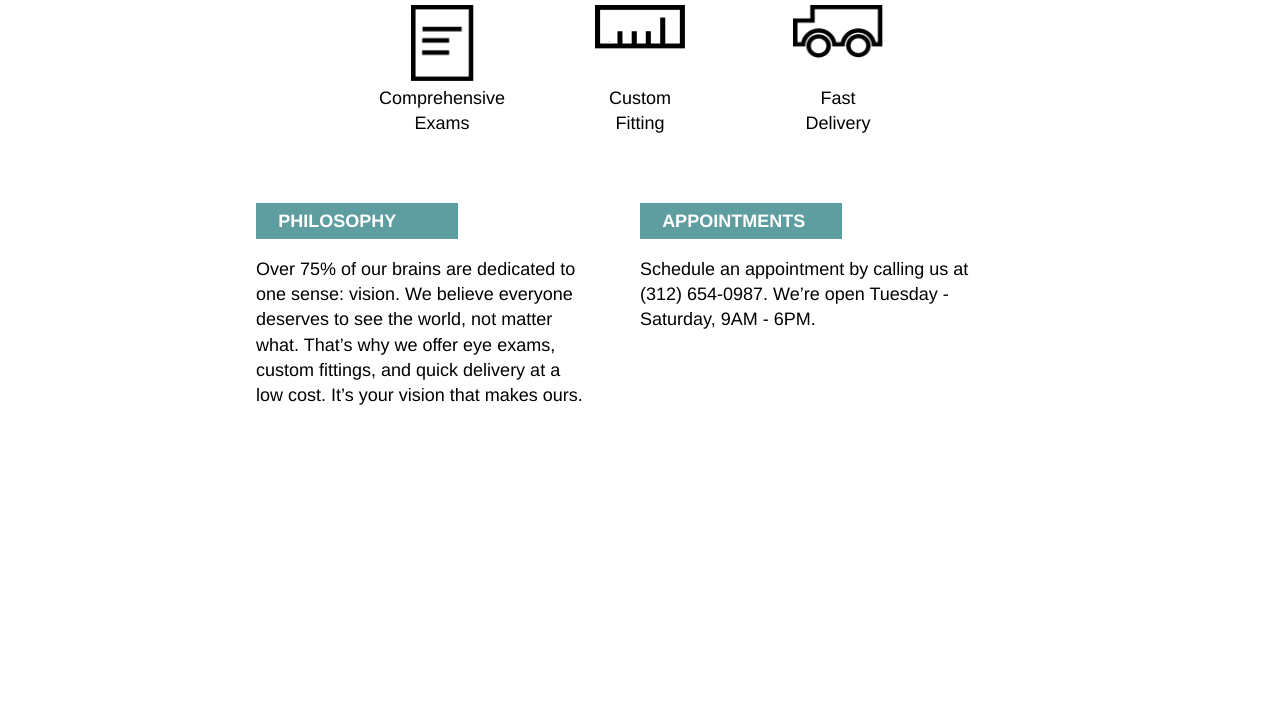
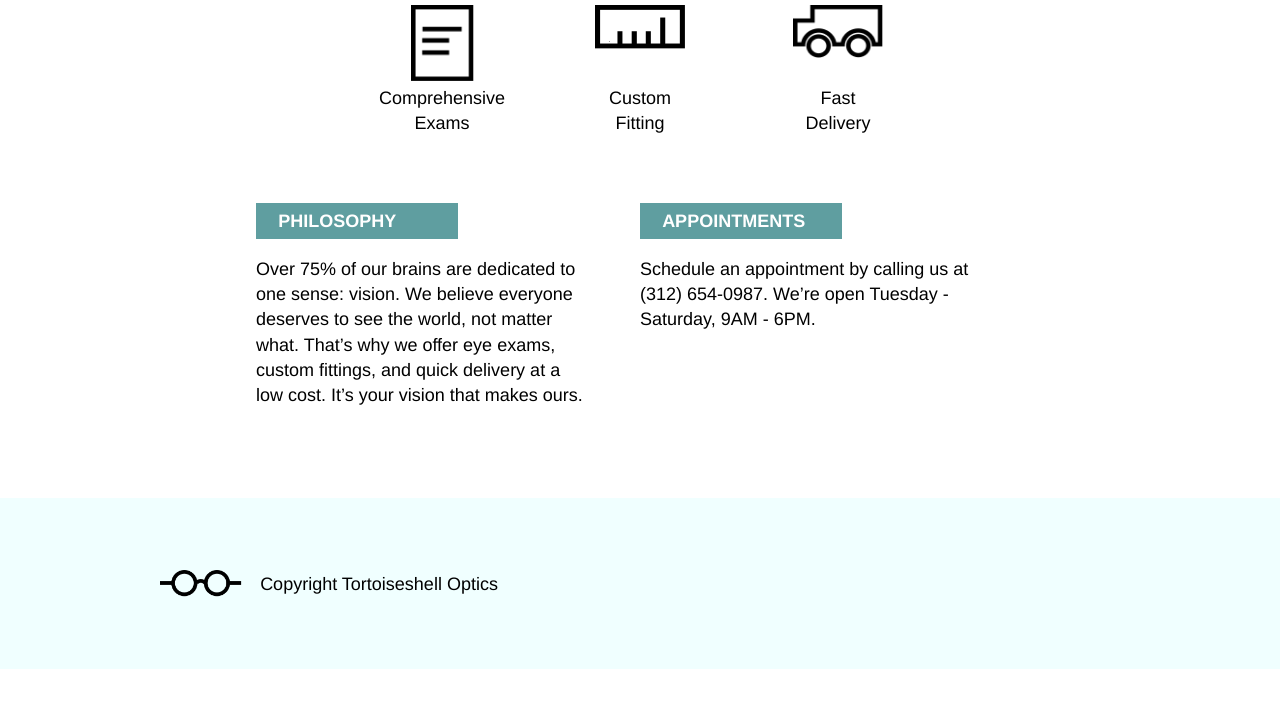
Before and after one commit to IlzeRa/tortoiseshell, a plain HTML site: page index.html in a window 1280 px wide. Shown: the part 607-1315 px from the top of the page. After the commit the page ends 1276 px from the top, so only its background shows below. Drawn offline with Linux system fonts and the light colour scheme.

Commit message:
Add footer

```diff
--- a/index.html
+++ b/index.html
@@ -60,7 +60,10 @@
 <!--Footer-->
     <footer>
       <div class="site-container">
+        <div class="second-logo">
+          <img src="resources/images/logo-black.png" alt="Tortoiseshell Optics logo"/>
         <h4>Copyright Tortoiseshell Optics</h4>
+      </div>
       </div>
     </footer>
   </body>
--- a/resources/css/style.css
+++ b/resources/css/style.css
@@ -19,7 +19,7 @@ header{
 
 .site-container{
   width: 960px;
-  height: 30rem;
+  height: auto;
   margin:0 auto;
   display: flex;
   flex-direction: column;
@@ -81,7 +81,7 @@ margin: 1rem 0rem;
 
 section{
   width: 100%;
-  height:46rem;
+  height:auto;
   }
 
 #center{
@@ -167,9 +167,35 @@ section{
   height: auto;
   padding:0.5rem 0 0.5rem 1.23rem;
   margin-bottom: 1rem;
-
   }
 
   .philosophy p,
   .appointments p{
-line-height: 1.4;
+  line-height: 1.4;
+}
+
+  /*Footer*/
+
+footer{
+  width: 100%;
+  height: 9.5rem;
+  background-color: azure;
+}
+
+.second-logo{
+  width: 100%;
+  display: inline-flex;
+  justify-content: flex-start;
+  align-items: center;
+  padding: 4rem 0 4rem 4rem;
+}
+
+.second-logo img{
+  height: 1.5rem;
+  padding-right: 1rem;
+}
+
+.second-logo h4{
+  color: black;
+
+}
```
